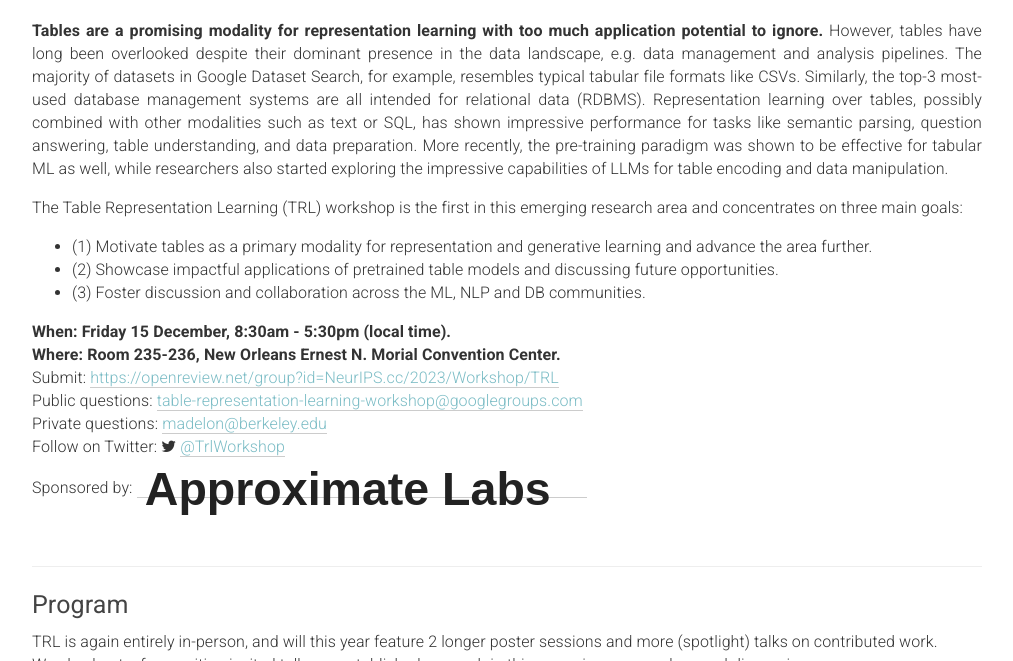
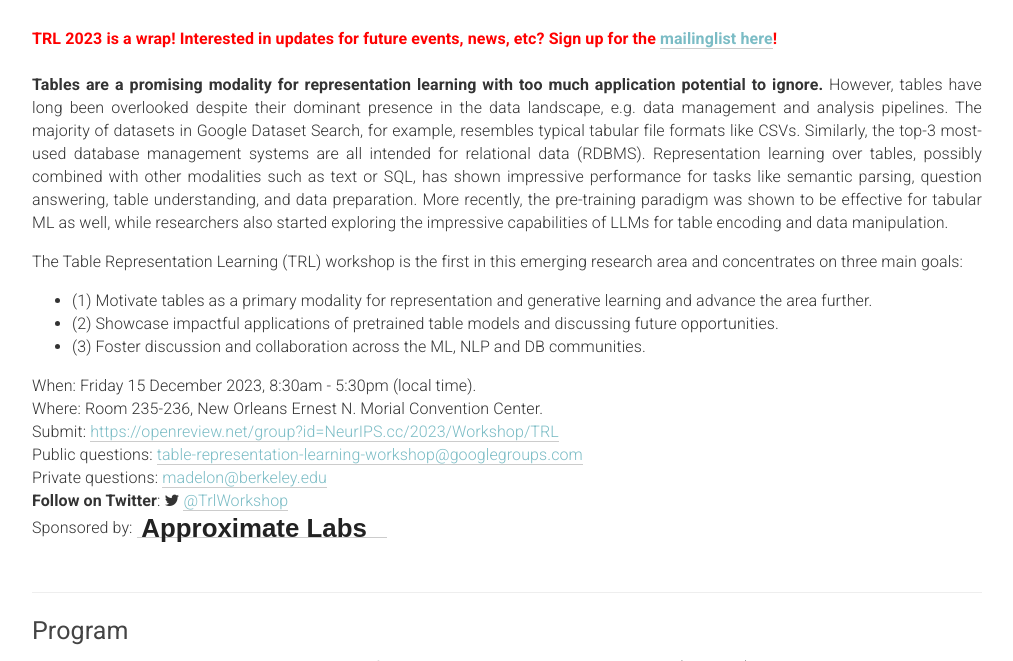
Before and after one commit to table-representation-learning/table-representation-learning.github.io, a Jekyll site: the page built from _pages/home.html, in a window 1280 px wide and 900 px high, cut to the strip 239-900 px from the top of the window. Shown: the whole strip, without its empty margins (133-1146 px from the left). Built offline with Jekyll 4.4.1, drawn with Linux system fonts in a browser that asks for light colours.

Commit message:
Add mailinglist link.

```diff
--- a/_includes/header.html
+++ b/_includes/header.html
@@ -33,7 +33,7 @@
       <h1><b>2nd Table Representation Learning Workshop</b></h1>
     </center>
     <center>
-      <h2>15 December, NeurIPS 2023. New Orleans, USA.</h2>
+      <h3>15 December, NeurIPS 2023. New Orleans, USA.</h3>
     </center>
   </div>
 </div>
--- a/_pages/home.html
+++ b/_pages/home.html
@@ -11,7 +11,13 @@
 
 <br />
 
+
 <div class="row">
+    <div class="col-xs-12">
+        <br>
+        <b style="color: red">TRL 2023 is a wrap! Interested in updates for future events, news, etc? Sign up for the <a href="https://forms.gle/s3qyD5VTkaYbv1W58" target="blank">mailinglist here</a>!<br><br></b>
+    </div>
+
     <div class="col-xs-12">
         <p>
             <b>Tables are a promising modality for representation learning with too much application potential to ignore.</b>
@@ -25,8 +31,6 @@
         <p>
             The Table Representation Learning (TRL) workshop is the first in this emerging research area and
             concentrates on three main goals:
-        </p>
-        <p>
         <ul>
             <li> (1) Motivate tables as a primary modality for representation and generative learning and advance the area further. </li>
             <li> (2) Showcase impactful applications of pretrained table models and discussing future opportunities. </li>
@@ -34,6 +38,7 @@
         </ul>
         </p>
     </div>
+
     <div >
         <div class="col-xs-12">
             <!-- <div>
@@ -41,8 +46,8 @@
                     target="blank">FAQ</a>
             </div> -->
             <div>
-                <b>When: Friday 15 December, 8:30am - 5:30pm (local time).</b><br>
-                <b>Where: Room 235-236, New Orleans Ernest N. Morial Convention Center.</b>
+                When: Friday 15 December 2023, 8:30am - 5:30pm (local time).<br>
+                Where: Room 235-236, New Orleans Ernest N. Morial Convention Center.<br>
             </div>
             <div>
                 Submit:
@@ -56,12 +61,12 @@
                 Private questions: <a class="u-email" href="mailto:madelon@berkeley.edu"  target="blank">madelon@berkeley.edu</a>
             </div>
             <div>
-                Follow on Twitter:
+                <b>Follow on Twitter</b>:
                 <i aria-hidden="true" class="fa fa-twitter"></i>
                 <a class="menulink" href="https://twitter.com/TrlWorkshop" target="_blank">@TrlWorkshop</a>
             </div>
             <div>
-                Sponsored by: <a href="https://www.approximatelabs.com/" target="blank"><img src="/assets/approximate-logo.svg" width="450"></a>
+                Sponsored by: <a href="https://www.approximatelabs.com/" target="blank"><img src="/assets/approximate-logo.svg" width="250"></a>
             </div>
 
         </div>
```
